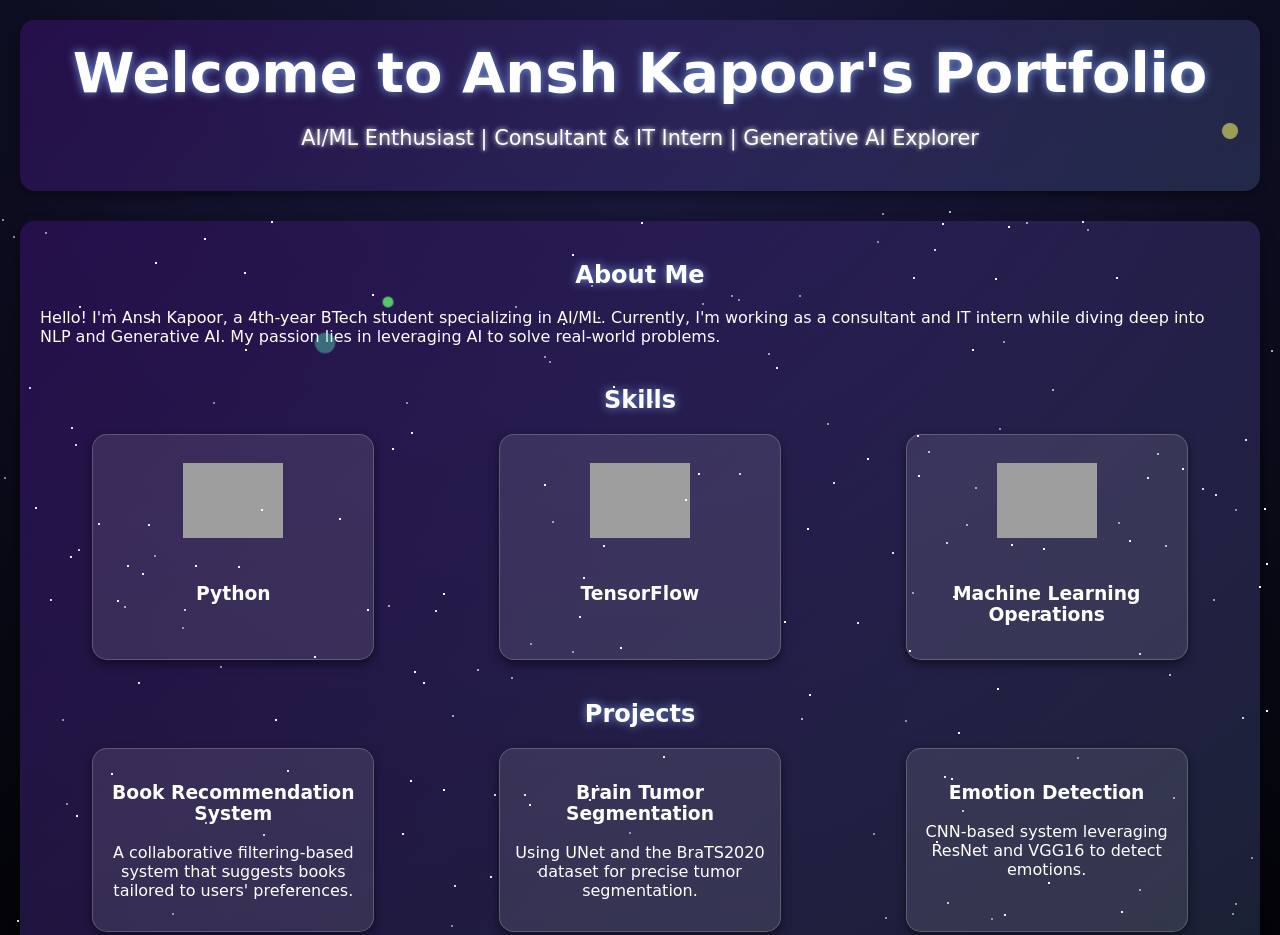
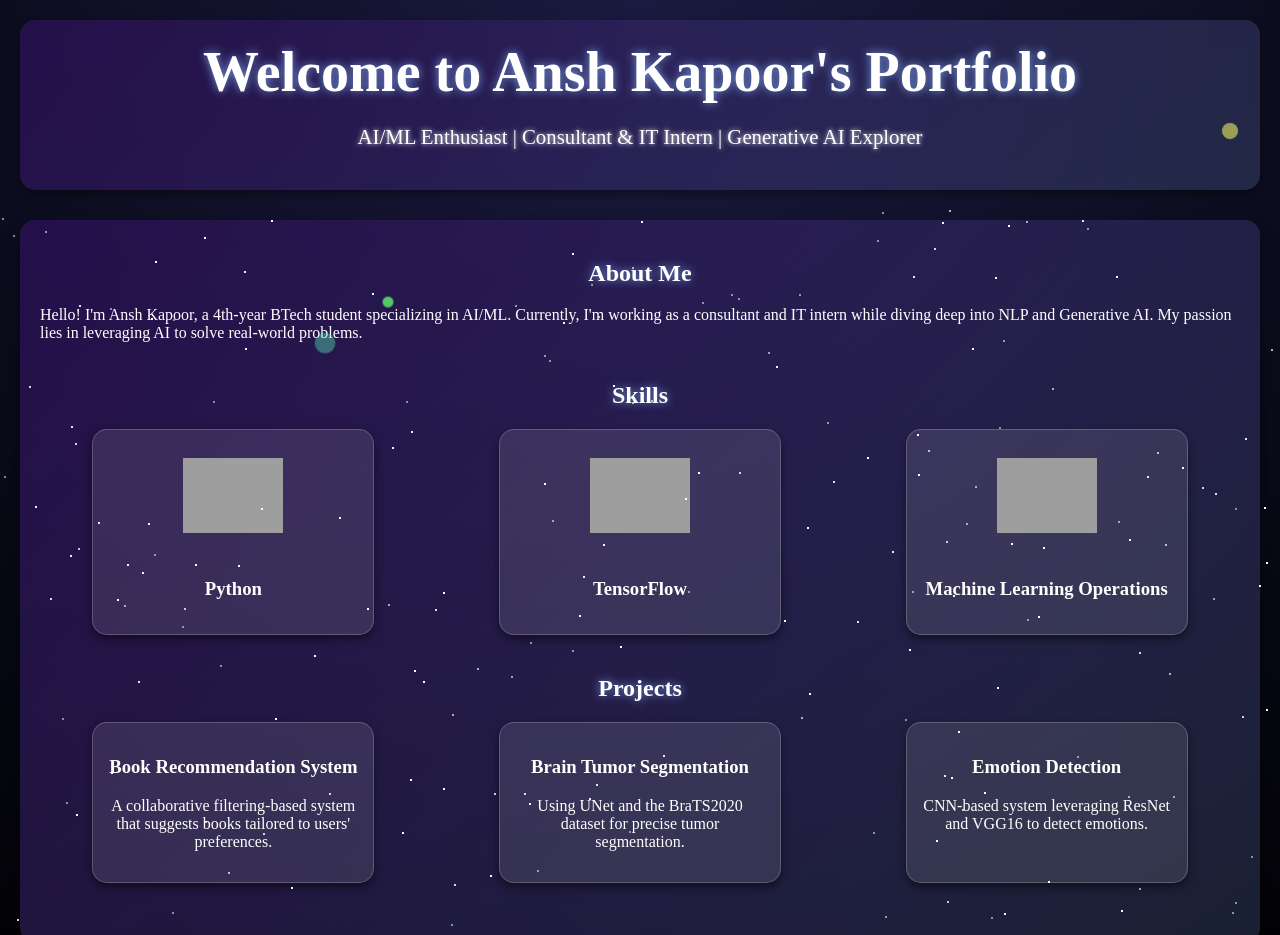
Before and after one commit to ratals/ratals.github.io, a plain HTML site: page index.html in a window 1280 px wide. Shown: the top 935 px of the page. Drawn offline with Linux system fonts and the light colour scheme; grey boxes are pictures that could not be loaded.

Commit message:
Update index.html

```diff
--- a/index.html
+++ b/index.html
@@ -7,7 +7,7 @@
     <title>Ansh Kapoor - Portfolio</title>
     <style>
         body {
-            font-family: cursive;
+            /* font-family: 'Arial', sans-serif; */
             margin: 0;
             padding: 0;
             background: radial-gradient(circle at top, #1a1a40, #000000);
@@ -49,12 +49,12 @@
         header h1 {
             font-size: 3.5rem;
             margin: 0;
-            font-family: cursive;
+            /* font-family: 'Arial', sans-serif; */
             text-shadow: 0 0 10px #7597de;
         }
 
         header p {
-            font-family: cursive;
+            /* font-family: cursive; */
             font-size: 1.3rem;
             text-shadow: 0 0 5px #ffffff;
         }
@@ -76,7 +76,7 @@
         h2 {
             text-align: center;
             color: #ffffff;
-            font-family: cursive;
+            /* font-family: cursive; */
             text-shadow: 0 0 10px #7597de;
         }
 
```
